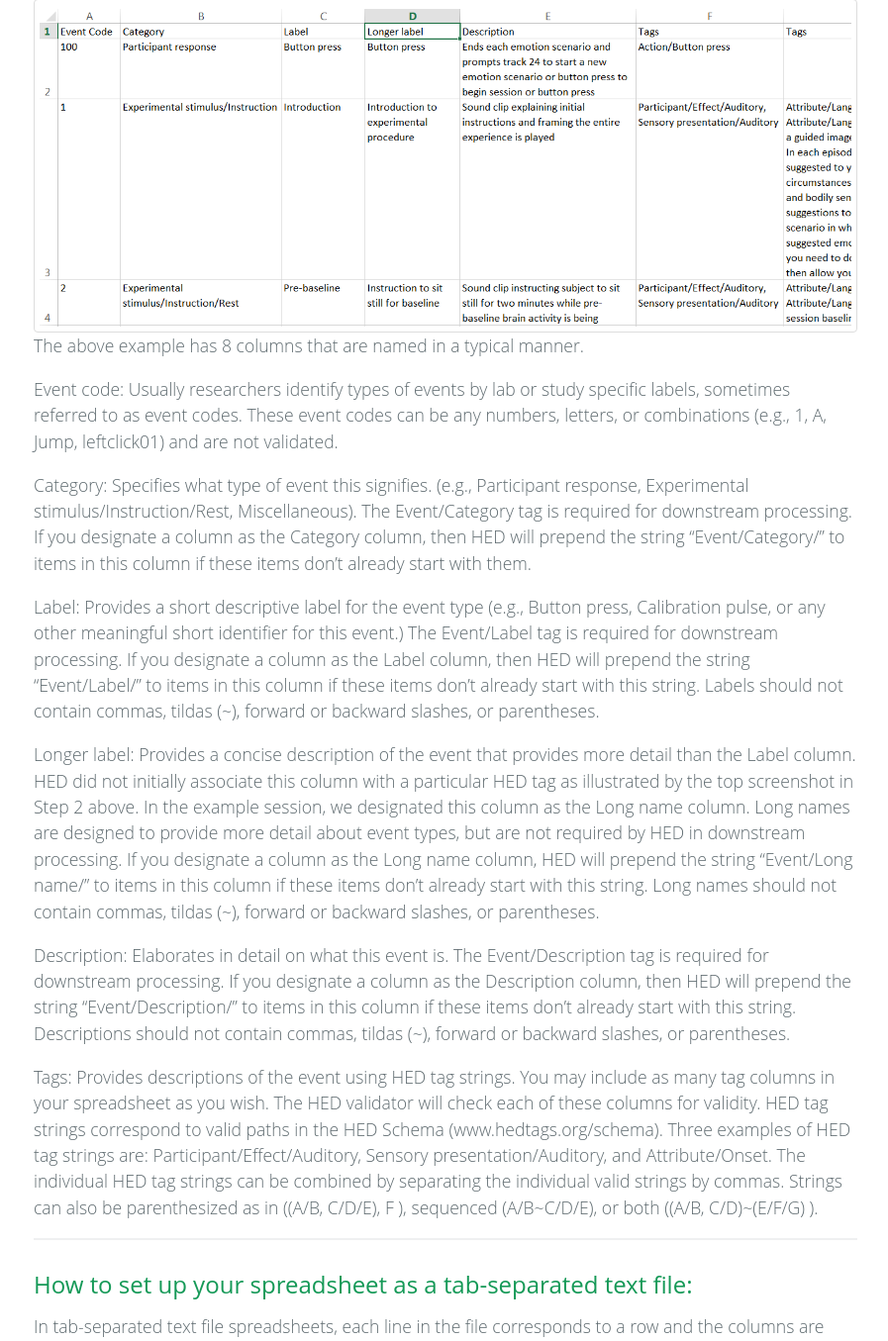
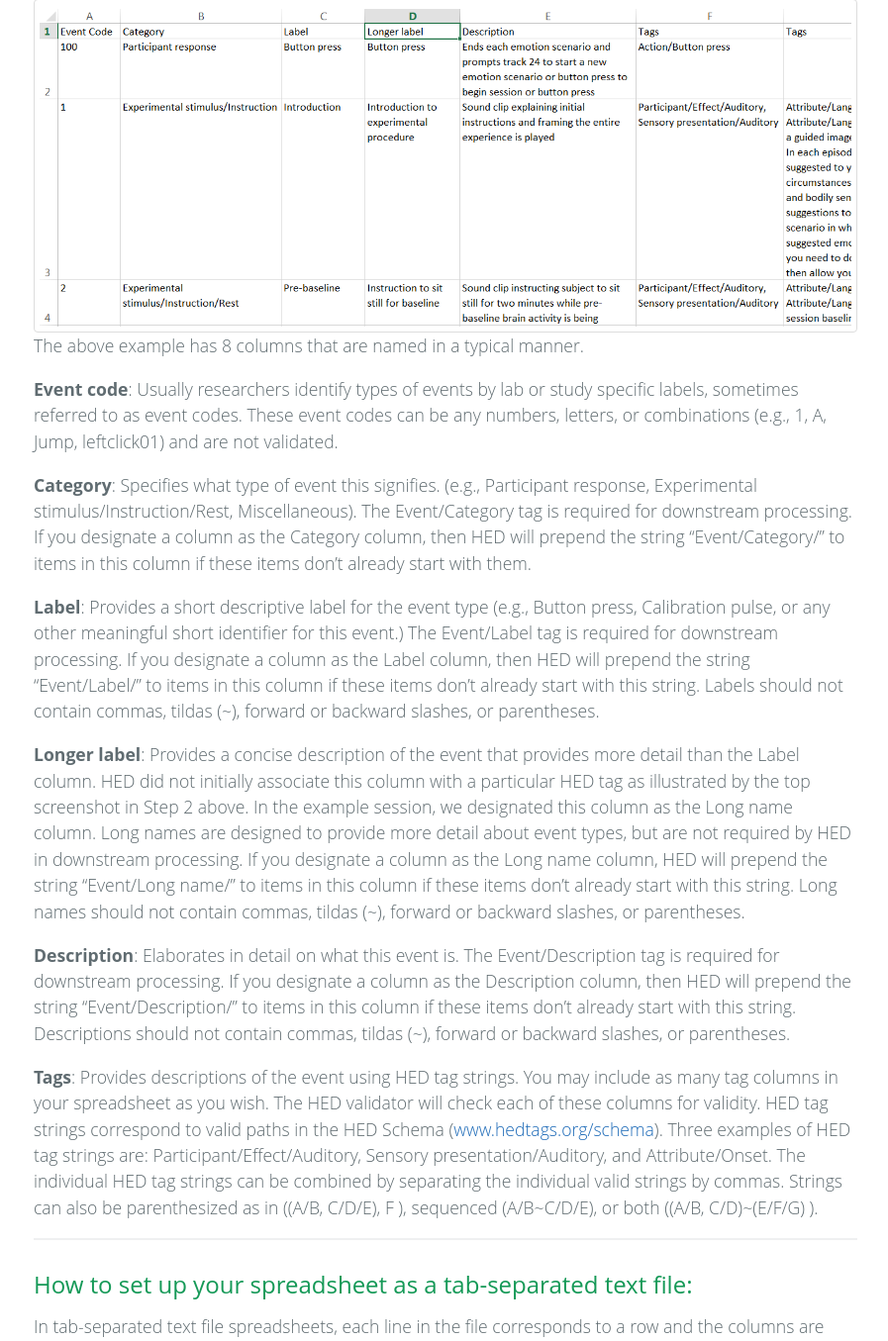
Before and after one commit to IanCa/hed-web, a Python web app: template python/webinterface/webinterface/templates/help.html in a window 1280 px wide. Shown: the part 4295-5650 px from the top of the page at 99% size, without its empty margins (190-1087 px from the left). Run offline with Jinja, Linux system fonts and the light colour scheme; the template is opened without the code that fills it, so the values that code supplies are empty; some libraries are stand-ins or nearby versions.

Commit message:
made column names in How to set up your spreadsheet in Excel section bold

```diff
--- a/python/webinterface/webinterface/templates/help.html
+++ b/python/webinterface/webinterface/templates/help.html
@@ -88,32 +88,40 @@
         meanings of the columns before validation.</p>
     <img src="{{ url_for('static', filename='img/setup_excel_spreadsheet.png') }}">
     <p>The above example has 8 columns that are named in a typical manner.</p>
-    <p>Event code: Usually researchers identify types of events by lab or study specific labels, sometimes referred to
+    <p><span style="font-weight: bold">Event code</span>: Usually researchers identify types of events by lab or study
+        specific labels, sometimes referred to
         as event codes. These event codes can be any numbers, letters, or combinations (e.g., 1, A, Jump, leftclick01)
         and are not validated.</p>
-    <p>Category: Specifies what type of event this signifies. (e.g., Participant response, Experimental
+    <p><span style="font-weight: bold">Category</span>: Specifies what type of event this signifies. (e.g., Participant
+        response, Experimental
         stimulus/Instruction/Rest, Miscellaneous). The Event/Category tag is required for downstream processing. If you
         designate a column as the Category column, then HED will prepend the string “Event/Category/” to items in this
         column if these items don’t already start with them.</p>
-    <p>Label: Provides a short descriptive label for the event type (e.g., Button press, Calibration pulse, or any other
+    <p><span style="font-weight: bold">Label</span>: Provides a short descriptive label for the event type (e.g., Button
+        press, Calibration pulse, or any other
         meaningful short identifier for this event.) The Event/Label tag is required for downstream processing. If you
         designate a column as the Label column, then HED will prepend the string “Event/Label/” to items in this column
         if these items don’t already start with this string. Labels should not contain commas, tildas (~), forward or
         backward slashes, or parentheses.</p>
-    <p>Longer label: Provides a concise description of the event that provides more detail than the Label column. HED
+    <p><span style="font-weight: bold">Longer label</span>: Provides a concise description of the event that provides
+        more detail than the Label column. HED
         did not initially associate this column with a particular HED tag as illustrated by the top screenshot in Step 2
         above. In the example session, we designated this column as the Long name column. Long names are designed to
         provide more detail about event types, but are not required by HED in downstream processing. If you designate a
         column as the Long name column, HED will prepend the string “Event/Long name/” to items in this column if these
         items don’t already start with this string. Long names should not contain commas, tildas (~), forward or
         backward slashes, or parentheses.</p>
-    <p>Description: Elaborates in detail on what this event is. The Event/Description tag is required for downstream
+    <p><span style="font-weight: bold">Description</span>: Elaborates in detail on what this event is. The
+        Event/Description tag is required for downstream
         processing. If you designate a column as the Description column, then HED will prepend the string
         “Event/Description/” to items in this column if these items don’t already start with this string. Descriptions
         should not contain commas, tildas (~), forward or backward slashes, or parentheses.</p>
-    <p>Tags: Provides descriptions of the event using HED tag strings. You may include as many tag columns in your
+    <p><span style="font-weight: bold">Tags</span>: Provides descriptions of the event using HED tag strings. You may
+        include as many tag columns in your
         spreadsheet as you wish. The HED validator will check each of these columns for validity. HED tag strings
-        correspond to valid paths in the HED Schema (www.hedtags.org/schema). Three examples of HED tag strings are:
+        correspond to valid paths in the HED Schema (<a
+                href="https://github.com/BigEEGConsortium/HED-schema/wiki/HED-Schema">www.hedtags.org/schema</a>). Three
+        examples of HED tag strings are:
         Participant/Effect/Auditory, Sensory presentation/Auditory, and Attribute/Onset. The individual HED tag strings
         can be combined by separating the individual valid strings by commas. Strings can also be parenthesized as in
         ((A/B, C/D/E), F ), sequenced (A/B~C/D/E), or both ((A/B, C/D)~(E/F/G) ).</p>
```
